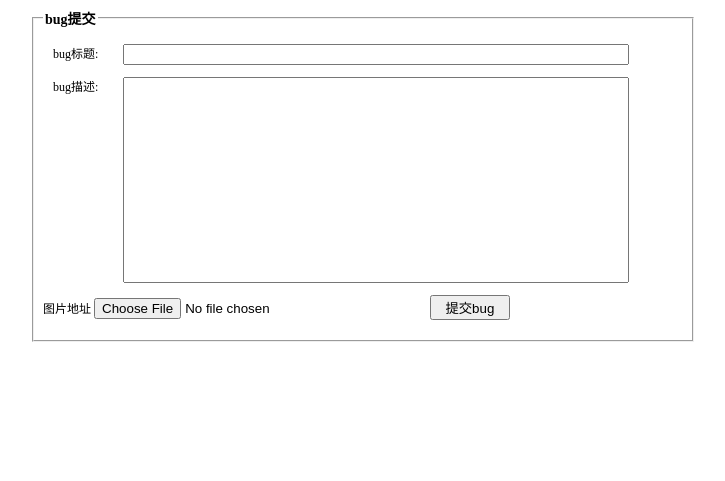
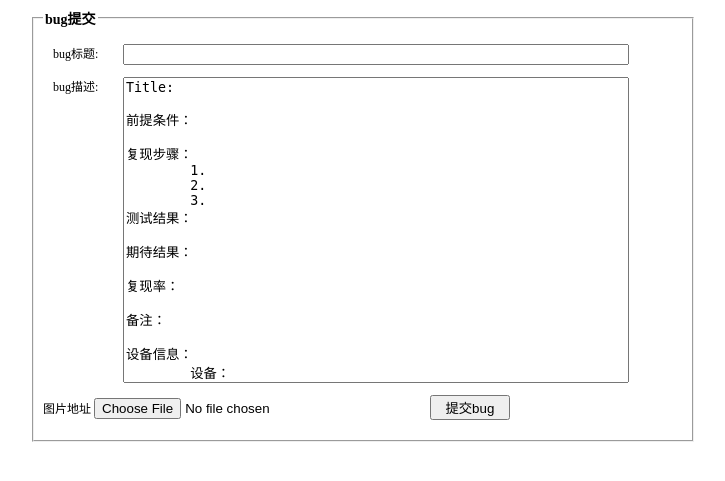
Before and after one commit to minqi1213/zhongbao, a PHP site: page /submit.html in a window 1280 px wide. Shown: the top 481 px of the page, without its empty margins (277-1002 px from the left). Run offline with PHP 8.4, Linux system fonts and the light colour scheme.

```diff
--- a/reg.html
+++ b/reg.html
@@ -69,6 +69,11 @@ function InputCheck(RegForm)
 <input id="email" name="email" type="text" class="input" />
 <span>(必填)</span>
 <p/>
+<label for="role" class="label">身 份:</label>
+工程师
+<input type="radio" checked="checked" name="role" value="engineer"/>
+开发商
+<input type="radio" name="role" value="cp"/>
 <p>
 <input type="submit" name="submit" value="  提交注册  " class="left" />
 </p>
--- a/submit.html
+++ b/submit.html
@@ -10,7 +10,7 @@
 	label{float:left; width:70px; margin-left:10px;}
 	.left{margin-left:80px;}
 	.input{width:500px;resize:none}
-	#bugdesc{height:200px;}
+	#bugdesc{height:300px;}
 	span{color: #666666;}
   </style>
 <script language=JavaScript>
@@ -45,7 +45,29 @@ function InputCheck(RegForm)
 <p/>
 <p>
 <label for="bugdesc" class="label">bug描述:</label>
-<textarea id="bugdesc" name="bugdesc" type="text" class="input" ></textarea>
+<textarea id="bugdesc" name="bugdesc" type="text" class="input" >
+Title:
+
+前提条件：
+
+复现步骤：
+	1.
+	2.
+	3.
+测试结果：
+
+期待结果：
+
+复现率：
+
+备注：
+
+设备信息：
+	设备：
+	系统版本：
+Bug优先级：
+
+</textarea>
 <p/>
 <p>
 <input type="hidden" name="action" value="add">
```
Also changed, not shown: login.html (+7 -0 lines), reg.php (+12 -2 lines).
